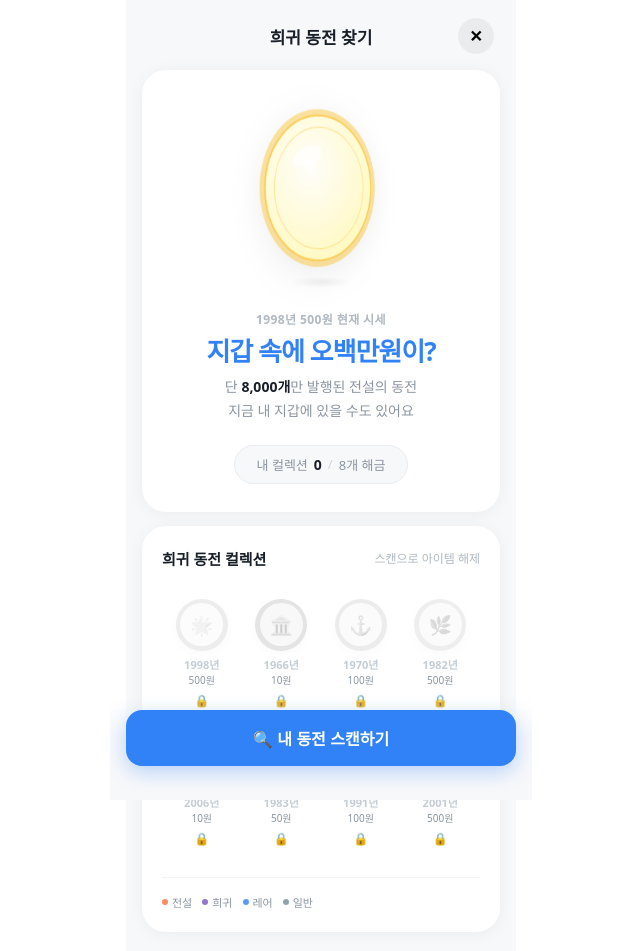
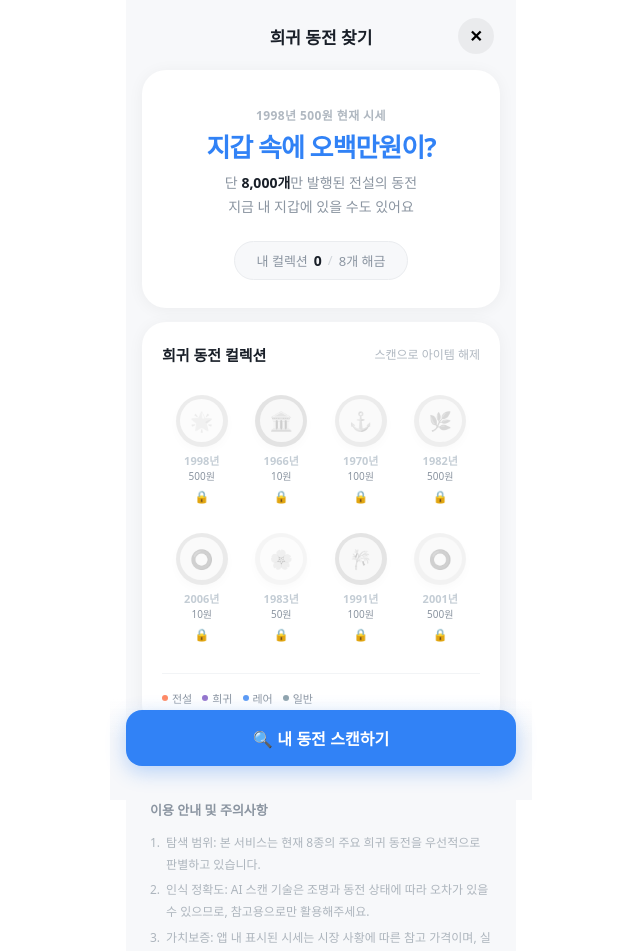
Before and after one commit to wldms123zzz-svg/coin-hunter, a React (Create React App) app: page / in a window 1280 px wide. Shown: the top 951 px of the page, without its empty margins (319-959 px from the left). Built offline with nearby package versions, Linux system fonts and the light colour scheme.

Commit message:
Update MoneyArchiveDashboard.jsx

```diff
--- a/src/MoneyArchiveDashboard.jsx
+++ b/src/MoneyArchiveDashboard.jsx
@@ -64,23 +64,7 @@ const PastelBack = ({ coin, size }) => (
   </svg>
 );
 
-// ─── 3D 회전 래퍼 ────────────────────────────────────────────────────────────
-const PastelCoin3D = ({ coin, size = 160, spinning = true }) => (
-  <div style={{ width: size, height: size, perspective: size * 5 }}>
-    <div style={{
-      width: "100%", height: "100%", position: "relative", transformStyle: "preserve-3d",
-      animation: spinning ? "coinSpin 5s linear infinite" : "none",
-      filter: "drop-shadow(0 8px 20px rgba(0,0,0,0.08))"
-    }}>
-      <div style={{ position: "absolute", inset: 0, backfaceVisibility: "hidden" }}>
-        <PastelFront coin={coin} size={size} />
-      </div>
-      <div style={{ position: "absolute", inset: 0, backfaceVisibility: "hidden", transform: "rotateY(180deg)" }}>
-        <PastelBack coin={coin} size={size} />
-      </div>
-    </div>
-  </div>
-);
+
 
 // ─── 미니 동전 ───────────────────────────────────────────────────────────────
 const MiniCoin = ({ coin, size = 52, isFound = false }) => (
@@ -200,14 +184,7 @@ export default function MoneyArchiveDashboard() {
         padding: "36px 24px 28px", display: "flex", flexDirection: "column", alignItems: "center", gap: 22,
         boxShadow: "0 2px 16px rgba(0,0,0,0.05)"
       }}>
-        <div style={{ display: "flex", flexDirection: "column", alignItems: "center" }}>
-          <PastelCoin3D coin={COINS[0]} size={164} spinning />
-          <div style={{
-            width: 72, height: 12, marginTop: 6,
-            background: "radial-gradient(ellipse, rgba(0,0,0,0.08) 0%, transparent 70%)",
-            borderRadius: "50%", animation: "shadowFloat 5s linear infinite"
-          }} />
-        </div>
+
         <div style={{ textAlign: "center" }}>
           <div style={{ fontSize: 12, color: "#B0B8C1", fontWeight: 600, letterSpacing: 0.4, marginBottom: 8 }}>
             1998년 500원 현재 시세
@@ -254,6 +231,28 @@ export default function MoneyArchiveDashboard() {
         </div>
       </div>
 
+      {/* 팁 안내 */}
+      <div style={{ textAlign: "center", margin: "20px 0 10px", color: "#8B95A1", fontSize: 13, fontWeight: 500 }}>
+        💡 팁: 동전의 빛 반사를 피해서 수평으로 찍어주세요.
+      </div>
+
+      {/* 이용 안내 및 주의사항 */}
+      <div style={{ margin: "32px 24px 20px", color: "#ADB5BD", fontSize: 12, lineHeight: 1.8 }}>
+        <div style={{ fontWeight: 700, marginBottom: 10, color: "#8B95A1", fontSize: 13 }}>이용 안내 및 주의사항</div>
+        <div style={{ display: "flex", gap: 6, marginBottom: 4 }}>
+          <span style={{ flexShrink: 0 }}>1.</span>
+          <span>탐색 범위: 본 서비스는 현재 8종의 주요 희귀 동전을 우선적으로 판별하고 있습니다.</span>
+        </div>
+        <div style={{ display: "flex", gap: 6, marginBottom: 4 }}>
+          <span style={{ flexShrink: 0 }}>2.</span>
+          <span>인식 정확도: AI 스캔 기술은 조명과 동전 상태에 따라 오차가 있을 수 있으므로, 참고용으로만 활용해주세요.</span>
+        </div>
+        <div style={{ display: "flex", gap: 6 }}>
+          <span style={{ flexShrink: 0 }}>3.</span>
+          <span>가치보증: 앱 내 표시된 시세는 시장 사황에 따른 참고 가격이며, 실제 가격은 보장하지 않습니다.</span>
+        </div>
+      </div>
+
       {/* FAB */}
       <input ref={fileRef} type="file" accept="image/*" capture="environment"
         style={{ display: "none" }} onChange={handleScan} />
@@ -293,7 +292,7 @@ export default function MoneyArchiveDashboard() {
             <div style={{ textAlign: "center", marginBottom: 24 }}>
               {scanResult.isRare ? (
                 <>
-                  <PastelCoin3D coin={scanResult.coin} size={120} spinning />
+
                   <div style={{ fontSize: 13, fontWeight: 700, color: scanResult.coin.gradeColor, marginTop: 16, marginBottom: 4 }}>
                     🎉 희귀 동전 발견!
                   </div>
@@ -336,8 +335,7 @@ export default function MoneyArchiveDashboard() {
       )}
 
       <style>{`
-        @keyframes coinSpin    { from{transform:rotateY(0deg)} to{transform:rotateY(360deg)} }
-        @keyframes shadowFloat { 0%,100%{transform:scaleX(1);opacity:.8} 50%{transform:scaleX(.65);opacity:.4} }
+
         @keyframes sheetUp     { from{transform:translateY(100%)} to{transform:translateY(0)} }
         @keyframes spin        { to{transform:rotate(360deg)} }
       `}</style>
```
